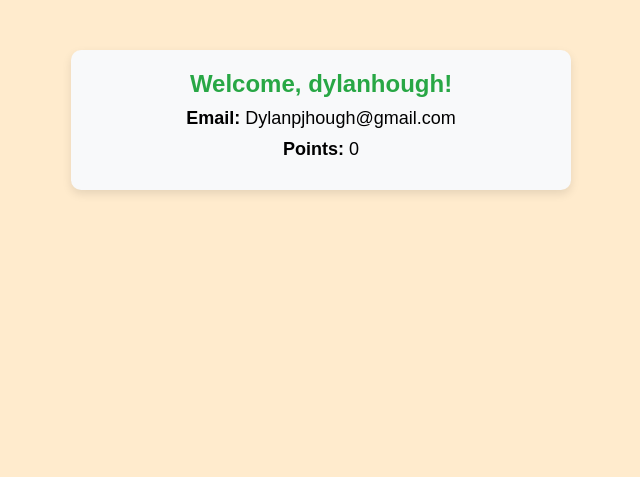
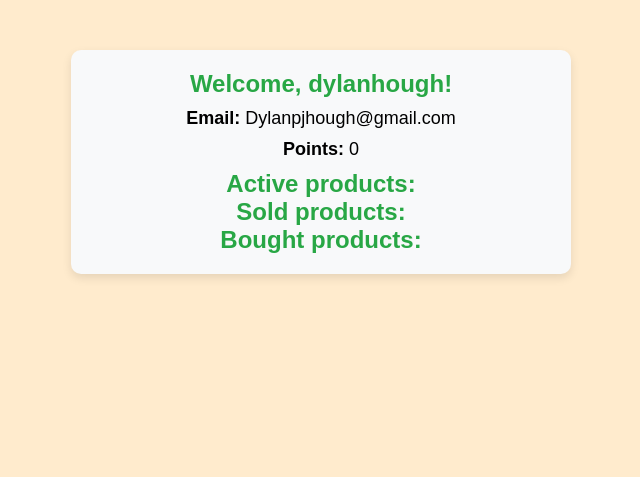
Before and after one commit to The-Lovebugs/Glapped, a Django app: page /account/ in a window 1280 px wide. Shown: the part 74-551 px from the top of the page, without its empty margins (319-959 px from the left). Run offline with Django 5.2, Linux system fonts and the light colour scheme; a user stored in the database is signed in; data comes from the database, SQL or seed files in the repository; both versions use the stored data as it was after the commit.

Commit message:
buying products

```diff
--- a/Glapped/Glapped_main/models.py
+++ b/Glapped/Glapped_main/models.py
@@ -55,6 +55,7 @@ class Product(models.Model):
     image = models.ImageField(upload_to='product_images', default='resources/default.jpg')
     category = models.CharField(max_length=255)
     user = models.ForeignKey(User, on_delete=models.CASCADE, null=True)
-
+    sold = models.BooleanField(default=False)
+    buyer = models.ForeignKey(User, on_delete=models.CASCADE, null=True, related_name='buyer')
     def get_category_display(self):
         return dict(self.CATEGORY_CHOICES).get(self.category, self.category)
--- a/Glapped/Glapped_main/templates/account.html
+++ b/Glapped/Glapped_main/templates/account.html
@@ -6,6 +6,39 @@
     <h2>Welcome, {{ user.username }}!</h2>
     <p><strong>Email:</strong> {{ user.email }}</p>
     <p><strong>Points:</strong> {{ user.userprofile.points }}</p> <!-- Display the points here -->
+    <ul>
+        <h2> Active products: </h2>
+        {% for product in products %}
+            {% if product.sold == False %}
+                <div class="product-preview" style="background-image: url('{{ product.image.url }}');">
+                </div>
+                {{ product.name }}
+            {% endif %}
+        {% endfor %}
+    </ul>
+    <ul>
+        <h2> Sold products: </h2>
+        {% for product in products %}
+            {% if product.sold %}
+                <div class="product-preview" style="background-image: url('{{ product.image.url }}');">
+                </div>
+                {{ product.name }}
+            {% endif %}
+        {% endfor %}
+    </ul>
+    <ul>
+        <h2> Bought products: </h2>
+        {% for product in boughtProducts %}
+
+                <div class="product-preview" style="background-image: url('{{ product.image.url }}');">
+                </div>
+                {{ product.name }}
+
+        {% endfor %}
+    </ul>
+
+
+
 </div>
 
 {% endblock %}
--- a/Glapped/Glapped_main/templates/home.html
+++ b/Glapped/Glapped_main/templates/home.html
@@ -2,10 +2,12 @@
 {% block content %}
 <div class="product-grid">
     {% for product in products %}
+    {% if product.sold == False %}
     <a href="{% url 'product_page' product.pk %}">
         <div class="product-preview" style="background-image: url('{{ product.image.url }}');">
         </div>
     </a>
+    {% endif %}
     {% endfor %}
 </div>
 {% endblock %}
--- a/Glapped/Glapped_main/templates/listing.html
+++ b/Glapped/Glapped_main/templates/listing.html
@@ -20,7 +20,8 @@
 
             <!-- Add to Cart Button -->
             <div class="product-actions">
-                <button class="btn btn-buy">Buy now</button>
+
+                <a class="btn btn-buy" href="{% url 'buy' product.pk %}">Buy now</a>
             </div>
         </div>
     </div>
--- a/Glapped/Glapped_main/urls.py
+++ b/Glapped/Glapped_main/urls.py
@@ -8,4 +8,5 @@ urlpatterns = [
     path('search/', views.search, name='search'),
     path('<int:pk>/', views.product_page, name='product_page'),
     path('leaderboard/', views.leaderBoard, name='leaderboard'),
+    path('buy/<int:pk>', views.buy, name='buy'),
 ]
--- a/Glapped/Glapped_main/views.py
+++ b/Glapped/Glapped_main/views.py
@@ -13,7 +13,11 @@ def product_page(request, pk):
     return render(request, 'listing.html', {'product': product})
 
 def account(request):
-    return render(request, 'account.html')
+    user = User.objects.get(username=request.user)
+    products = Product.objects.filter(user=user)
+    boughtProducts = Product.objects.filter(buyer=user)
+
+    return render(request, 'account.html', {"products": products, "boughtProducts": boughtProducts})
 
 def search(request):
     query = request.GET.get('q','')
@@ -44,3 +48,21 @@ def leaderBoard(request):
     users = User.objects.all()
     userProfiles = UserProfile.objects.all().order_by('points').reverse()
     return render(request, 'leaderBoard.html', {"users": userProfiles})
+
+def buy(request, pk):
+    if not request.user.is_authenticated:
+        return HttpResponseRedirect("/login")
+    if request.user == Product.objects.get(pk=pk).user:
+        return HttpResponse("You can't buy your own product!")
+    if Product.objects.get(pk=pk).sold:
+        return HttpResponse("This product has already been sold!")
+    if request.user.userprofile.points < Product.objects.get(pk=pk).price:
+        return HttpResponse("You don't have enough points to buy this product!")
+    request.user.userprofile.points -= Product.objects.get(pk=pk).price
+
+    product = Product.objects.get(pk=pk)
+    product.sold = True
+    product.buyer = request.user
+    product.save()
+    request.user.userprofile.save()
+    return HttpResponseRedirect("/")
--- a/Glapped/register/models.py
+++ b/Glapped/register/models.py
@@ -4,7 +4,7 @@ from django.contrib.auth.models import User
 # UserProfile model with points
 class UserProfile(models.Model):
     user = models.OneToOneField(User, on_delete=models.CASCADE)
-    points = models.IntegerField(default=0)
+    points = models.IntegerField(default=100)
 
     def __str__(self):
         return f'{self.user.username} Profile'
```
Also changed, not shown: Glapped/Glapped_main/migrations/0009_product_buyer_product_sold.py (added), Glapped/db.sqlite3, Glapped/media/product_images/shoe_1.jpeg (added), Glapped/media/product_images/skirt_1.jpeg (added), Glapped/media/product_images/underwear.jpeg (added), Glapped/register/migrations/0004_alter_userprofile_points.py (added).
